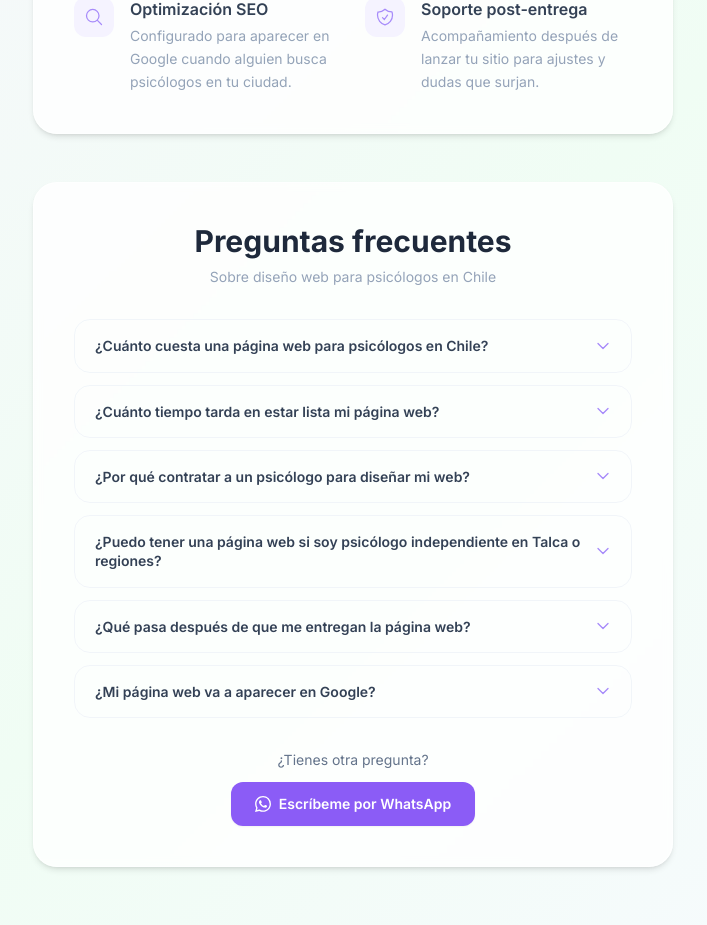
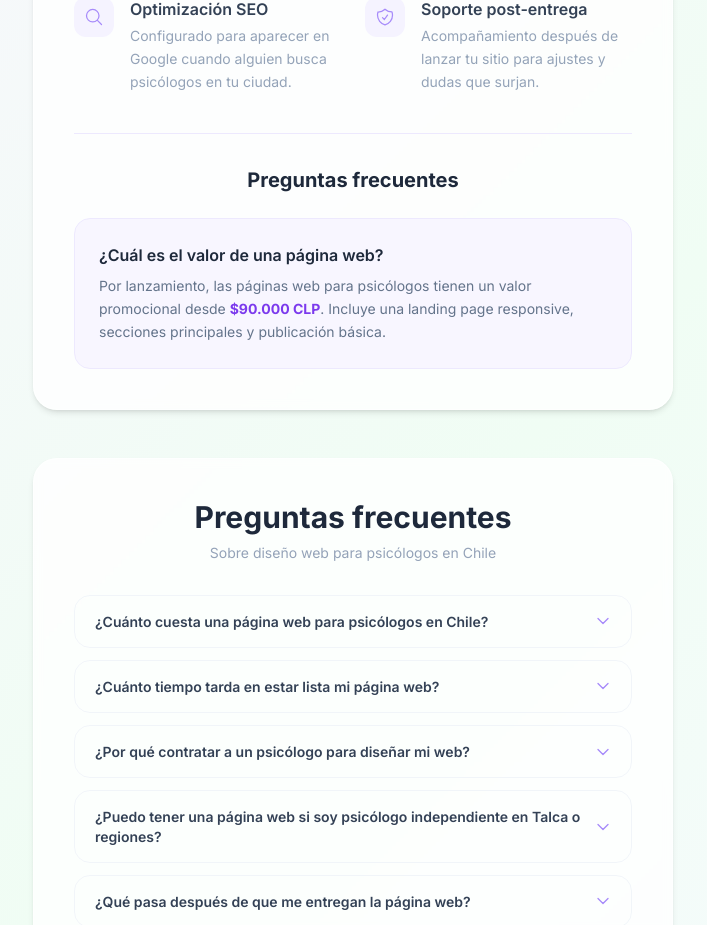
Before and after one commit to ventasconfianza100-max/luis-reyes-webs, a React (Vite) app: page / in a window 1280 px wide. Shown: the part 1771-2696 px from the top of the page, without its empty margins (287-994 px from the left). Built offline with nearby package versions, Linux system fonts and the light colour scheme.

Commit message:
Update FAQ promotional price

```diff
--- a/src/components/Features.jsx
+++ b/src/components/Features.jsx
@@ -57,6 +57,22 @@ export default function Features() {
             </div>
           ))}
         </div>
+
+        <div className="mt-10 border-t border-violet-100 pt-8">
+          <h3 className="text-xl font-bold text-slate-800 text-center mb-6">
+            Preguntas frecuentes
+          </h3>
+          <div className="rounded-2xl bg-violet-50/70 border border-violet-100 p-6 text-left">
+            <p className="font-semibold text-slate-800 mb-2">
+              ¿Cuál es el valor de una página web?
+            </p>
+            <p className="text-slate-500 text-sm leading-relaxed">
+              Por lanzamiento, las páginas web para psicólogos tienen un valor promocional desde{' '}
+              <strong className="text-violet-600">$90.000 CLP</strong>. Incluye una landing page
+              responsive, secciones principales y publicación básica.
+            </p>
+          </div>
+        </div>
       </div>
     </section>
   )
```
